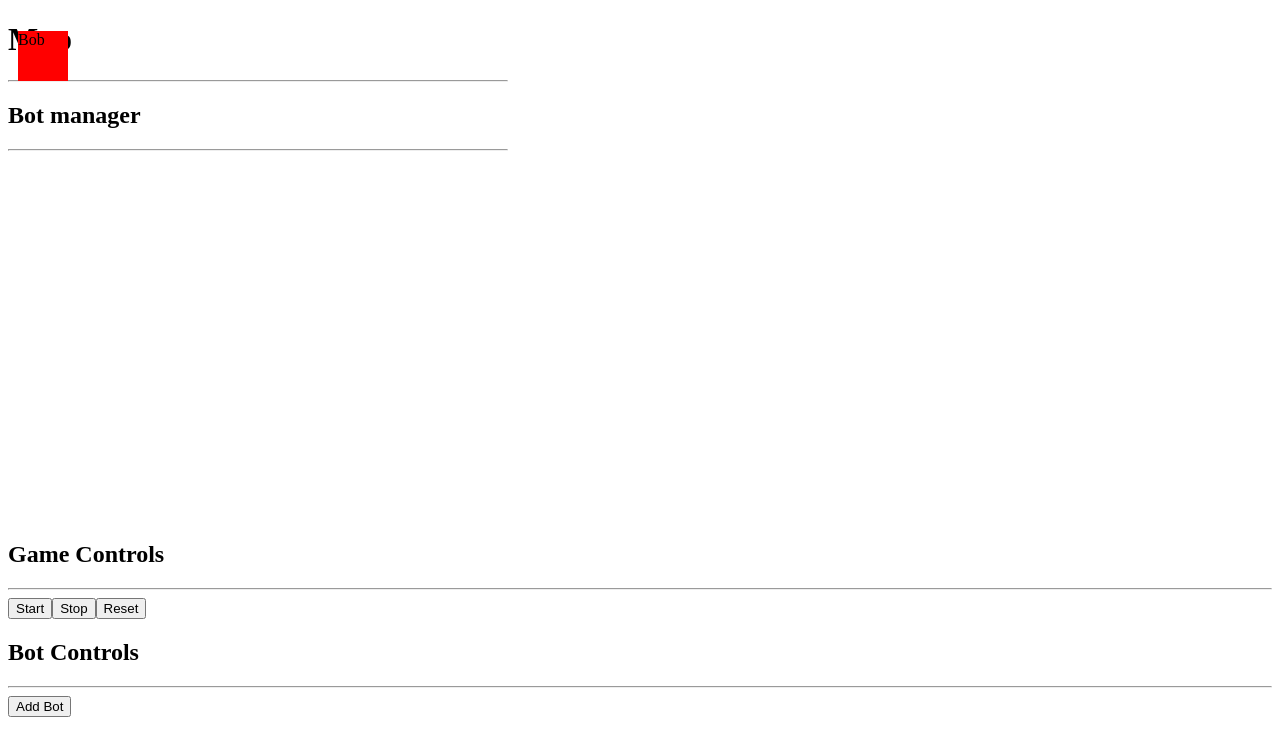
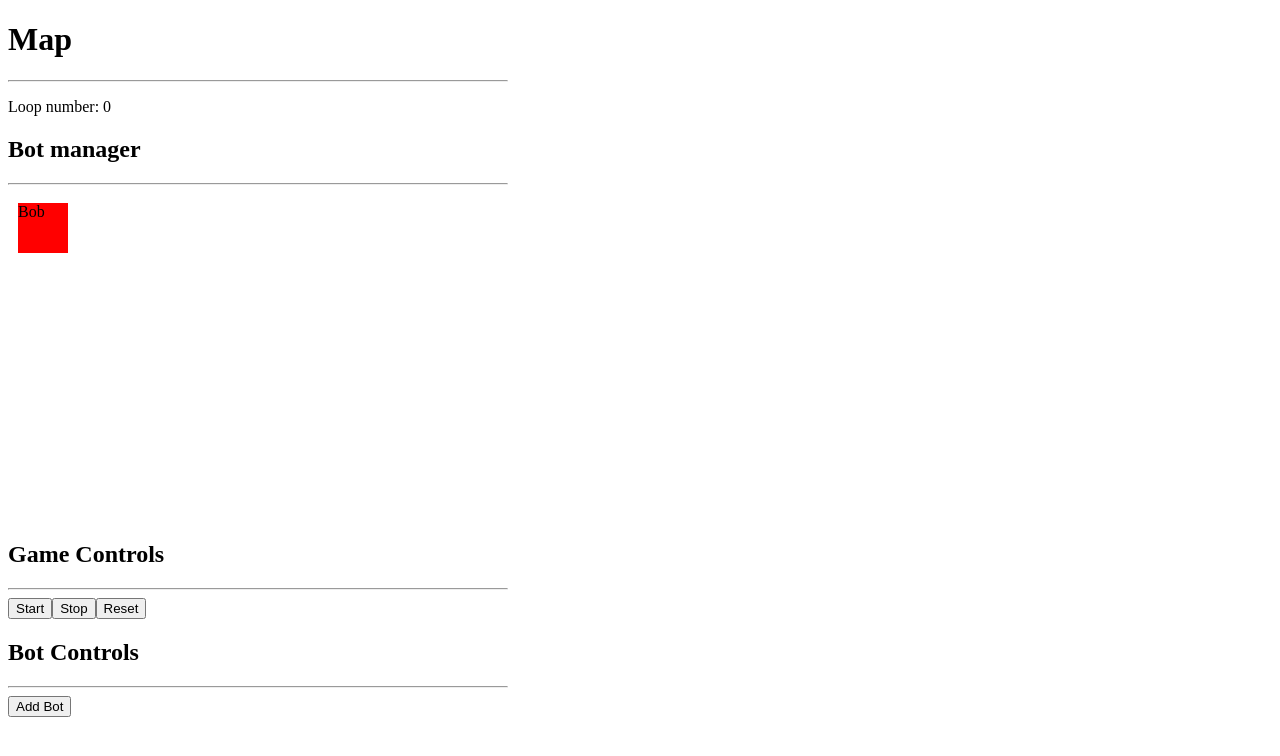
Before and after one commit to subaquatic-pierre/conway-react-electron, a React (Create React App) app: page / in a window 1280 px wide. Shown: the top 756 px of the page. Built offline with nearby package versions, Linux system fonts and the light colour scheme.

Commit message:
Completed Bot and Game state management

```diff
--- a/src/App.tsx
+++ b/src/App.tsx
@@ -1,33 +1,47 @@
-import React from "react";
+import React, { Dispatch } from "react";
 import { Map } from "./components/Map";
 import { GameControls } from "./components/GameControls";
 import { BotControls } from "./components/BotControls";
-import { Bot } from "./classes/Bot";
+import { ControlBox } from "./components/ControlBox";
+import {
+  initialGameState,
+  initialBotState,
+  IGameState,
+  IBotState,
+} from "./context/initialState";
+import { botReducer, gameReducer, IActions } from "./context/reducers";
 
-export interface IGameState {
-  intervalID: NodeJS.Timeout | any;
-  running: boolean;
-  loopCount: number;
-  bots: Bot[];
+interface IGameContextProps {
+  gameState: IGameState;
+  gameDispatch: Dispatch<IActions>;
 }
 
-export const initialGameState: IGameState = {
-  intervalID: null,
-  running: false,
-  loopCount: 0,
-  bots: [new Bot("Bob")],
-};
+interface IBotContextProps {
+  botState: IBotState;
+  botDispatch: Dispatch<IActions>;
+}
 
-export const GameContext = React.createContext(initialGameState);
+export const GameContext = React.createContext({} as IGameContextProps);
+export const BotContext = React.createContext({} as IBotContextProps);
 
 const App: React.FC = () => {
+  const [gameState, gameDispatch] = React.useReducer(
+    gameReducer,
+    initialGameState
+  );
+  const [botState, botDispatch] = React.useReducer(botReducer, initialBotState);
+
   return (
-    <GameContext.Provider value={initialGameState}>
-      <div className="App">
-        <Map />
-        <GameControls />
-        <BotControls />
-      </div>
+    <GameContext.Provider value={{ gameState, gameDispatch }}>
+      <BotContext.Provider value={{ botState, botDispatch }}>
+        <div className="App">
+          <Map />
+          <ControlBox>
+            <GameControls />
+            <BotControls />
+          </ControlBox>
+        </div>
+      </BotContext.Provider>
     </GameContext.Provider>
   );
 };
--- a/src/classes/Bot.ts
+++ b/src/classes/Bot.ts
@@ -11,10 +11,6 @@ const initialStartingLocation: IBotLocation = {
 interface IBotState {
   location: IBotLocation;
 }
-
-const initialBotState: IBotState = {
-  location: initialStartingLocation,
-};
 
 export class Bot {
   static startingLocation: IBotLocation = initialStartingLocation;
--- a/src/classes/BotManager.ts
+++ b/src/classes/BotManager.ts
@@ -11,11 +11,11 @@ export class BotManager {
     return this._bots;
   }
 
-  public moveBots(bots: Bot[], direction: string, distance: number): Bot[] {
-    for (let i = 0; i < bots.length; i++) {
+  public moveBots(direction: string, distance: number): void {
+    const bots: Bot[] = this.getBots();
+    for (let i = 0; i < this._bots.length; i++) {
       bots[i].move(direction, distance);
     }
-    return bots;
   }
 
   public createBot(name: string = "New Bot"): Bot {
--- a/src/classes/Game.ts
+++ b/src/classes/GameManager.ts
@@ -1,15 +1,11 @@
 import { Bot } from "./Bot";
-import { BotManager } from "./BotManager";
-import { initialGameState, IGameState } from "../App";
+import { initialGameState, IGameState } from "../context/initialState";
 
-export class Game {
+export class GameManager {
   private _state: IGameState;
-
-  private botManager: BotManager;
 
   constructor(state: IGameState = initialGameState) {
     this._state = state;
-    this.botManager = new BotManager(this._state.bots);
   }
 
   private _updateLoopCount() {
--- a/src/components/BotControls.tsx
+++ b/src/components/BotControls.tsx
@@ -1,15 +1,13 @@
 import React from "react";
 import { botActionTypes } from "../context/actionTypes";
-import { initialGameState } from "../App";
-import { botReducer } from "../context/reducers";
-
+import { BotContext } from "../App";
 export let intervalID: NodeJS.Timeout;
 
 export const BotControls: React.FC = () => {
-  const [state, dispatch] = React.useReducer(botReducer, initialGameState);
+  const { botDispatch } = React.useContext(BotContext);
 
   const handleAddBot = (): void => {
-    dispatch({
+    botDispatch({
       type: botActionTypes.ADD_BOT,
     });
   };
--- a/src/components/BotManager.tsx
+++ b/src/components/BotManager.tsx
@@ -1,37 +1,36 @@
 import React from "react";
-import { initialGameState } from "../App";
+import { BotContext } from "../App";
 import { botActionTypes } from "../context/actionTypes";
-import { botReducer } from "../context/reducers";
 import { Bot as BotComponent } from "./BotComponent";
 
 export const BotManager: React.FC = () => {
-  const [state, dispatch] = React.useReducer(botReducer, initialGameState);
+  const { botState, botDispatch } = React.useContext(BotContext);
 
   window.addEventListener("keyup", (e) => {
     switch (e.code) {
       case "ArrowRight":
-        dispatch({
+        botDispatch({
           type: botActionTypes.MOVE_BOT,
           data: { direction: "right", distance: 10 },
         });
         break;
 
       case "ArrowLeft":
-        dispatch({
+        botDispatch({
           type: botActionTypes.MOVE_BOT,
           data: { direction: "left", distance: 10 },
         });
         break;
 
       case "ArrowUp":
-        dispatch({
+        botDispatch({
           type: botActionTypes.MOVE_BOT,
           data: { direction: "up", distance: 10 },
         });
         break;
 
       case "ArrowDown":
-        dispatch({
+        botDispatch({
           type: botActionTypes.MOVE_BOT,
           data: { direction: "down", distance: 10 },
         });
@@ -42,21 +41,19 @@ export const BotManager: React.FC = () => {
     }
   });
 
-  console.log(state);
-
   return (
     <>
       <h2>Bot manager</h2>
       <hr />
-      {state && console.log(state)}
-      {state &&
-        state.bots.map((bot: any, i: number) => (
+      <div style={{ position: "relative" }}>
+        {botState.bots.map((bot: any, i: number) => (
           <BotComponent
             key={i}
             location={bot.getLocation()}
             name={bot.getName()}
           />
         ))}
+      </div>
     </>
   );
 };
--- /dev/null
+++ b/src/components/ControlBox.tsx
@@ -0,0 +1,5 @@
+import React from "react";
+
+export const ControlBox: React.FC = ({ children }) => {
+  return <div style={{ width: "500px" }}>{children}</div>;
+};
--- a/src/components/GameControls.tsx
+++ b/src/components/GameControls.tsx
@@ -1,12 +1,11 @@
 import React from "react";
 import { gameActionTypes } from "../context/actionTypes";
-import { initialGameState } from "../App";
-import { gameReducer } from "../context/reducers";
+import { GameContext } from "../App";
 
 export let intervalID: NodeJS.Timeout;
 
 export const GameControls: React.FC = () => {
-  const [state, dispatch] = React.useReducer(gameReducer, initialGameState);
+  const { gameDispatch } = React.useContext(GameContext);
 
   const intervalRef: any = React.useRef();
 
@@ -14,7 +13,7 @@ export const GameControls: React.FC = () => {
     console.log("Start Click");
     const id: NodeJS.Timeout = setInterval(() => {
       intervalRef.current = id;
-      return dispatch({
+      return gameDispatch({
         type: gameActionTypes.RUN_GAME,
         data: { running: true, intervalID: intervalRef.current },
       });
@@ -22,14 +21,14 @@ export const GameControls: React.FC = () => {
   };
 
   const handleStopClick = () => {
-    dispatch({
+    gameDispatch({
       type: gameActionTypes.STOP_GAME,
       data: { running: false },
     });
   };
 
   const handleResetClick = () => {
-    dispatch({
+    gameDispatch({
       type: gameActionTypes.RESET_GAME,
       data: { running: false },
     });
--- a/src/components/Map.tsx
+++ b/src/components/Map.tsx
@@ -1,7 +1,10 @@
 import React from "react";
 import { BotManager } from "./BotManager";
+import { GameContext } from "../App";
 
 export const Map: React.FC = () => {
+  const { gameState } = React.useContext(GameContext);
+
   return (
     <div
       style={{
@@ -12,6 +15,7 @@ export const Map: React.FC = () => {
     >
       <h1>Map</h1>
       <hr />
+      <p>Loop number: {gameState.loopCount}</p>
       <BotManager />
     </div>
   );
--- a/src/context/actionTypes.ts
+++ b/src/context/actionTypes.ts
@@ -7,4 +7,5 @@ export enum gameActionTypes {
 export enum botActionTypes {
   MOVE_BOT = "MOVE_BOT",
   ADD_BOT = "ADD_BOT",
+  ADD_ITEM = "ADD_ITEM",
 }
--- /dev/null
+++ b/src/context/initialState.ts
@@ -0,0 +1,23 @@
+import { Bot } from "../classes/Bot";
+
+export interface IGameState {
+  intervalID: NodeJS.Timeout | any;
+  running: boolean;
+  loopCount: number;
+}
+
+export interface IBotState {
+  numberOfBots: number;
+  bots: Bot[];
+}
+
+export const initialGameState: IGameState = {
+  intervalID: null,
+  running: false,
+  loopCount: 0,
+};
+
+export const initialBotState: IBotState = {
+  numberOfBots: 1,
+  bots: [new Bot("Bob")],
+};
--- a/src/context/reducers.ts
+++ b/src/context/reducers.ts
@@ -1,16 +1,18 @@
 import { gameActionTypes, botActionTypes } from "./actionTypes";
-import { Bot } from "../classes/Bot";
 import { BotManager } from "../classes/BotManager";
-import { Game } from "../classes/Game";
-import { IGameState } from "../App";
+import { GameManager } from "../classes/GameManager";
+import { IGameState, IBotState } from "./initialState";
 
 export interface IActions {
   type: gameActionTypes | botActionTypes;
   data?: any;
 }
 
-export const gameReducer = (state: IGameState, action: IActions) => {
-  const game = new Game(state);
+export const gameReducer = (
+  state: IGameState,
+  action: IActions
+): IGameState => {
+  const game = new GameManager({ ...state });
   let newGameState: IGameState;
 
   switch (action.type) {
@@ -25,7 +27,6 @@ export const gameReducer = (state: IGameState, action: IActions) => {
 
     case gameActionTypes.RESET_GAME:
       clearInterval(state.intervalID);
-      // console.clear();
       newGameState = game.resetGame();
       return { ...state, ...newGameState };
 
@@ -36,26 +37,29 @@ export const gameReducer = (state: IGameState, action: IActions) => {
   }
 };
 
-export const botReducer = (state: IGameState, action: IActions): IGameState => {
+export const botReducer = (state: IBotState, action: IActions): IBotState => {
   const botManager = new BotManager({ ...state.bots });
 
   switch (action.type) {
     case botActionTypes.ADD_BOT:
-      const newBot = botManager.createBot("Jeff");
-
-      console.log(state);
-
+      const newBot = botManager.createBot("Name Jeff");
       return {
         ...state,
         bots: [...state.bots, newBot],
       };
 
-    case botActionTypes.MOVE_BOT:
-      return { ...state };
+    // case botActionTypes.MOVE_BOT:
+    //   const direction: string = action.data.direction;
+    //   const distance: number = action.data.distance;
+    //   newBots = game.moveBots(direction, distance);
+    //   return {
+    //     ...state,
+    //     bots: newBots,
+    //   };
 
     default:
       throw new Error(
-        `Undefined action type: ${action.type} passed to botReducer`
+        `Undefined action type: ${action.type} passed to reducer`
       );
   }
 };
```
Also changed, not shown: 2 other files (tests, documents, lock files or other folders).
